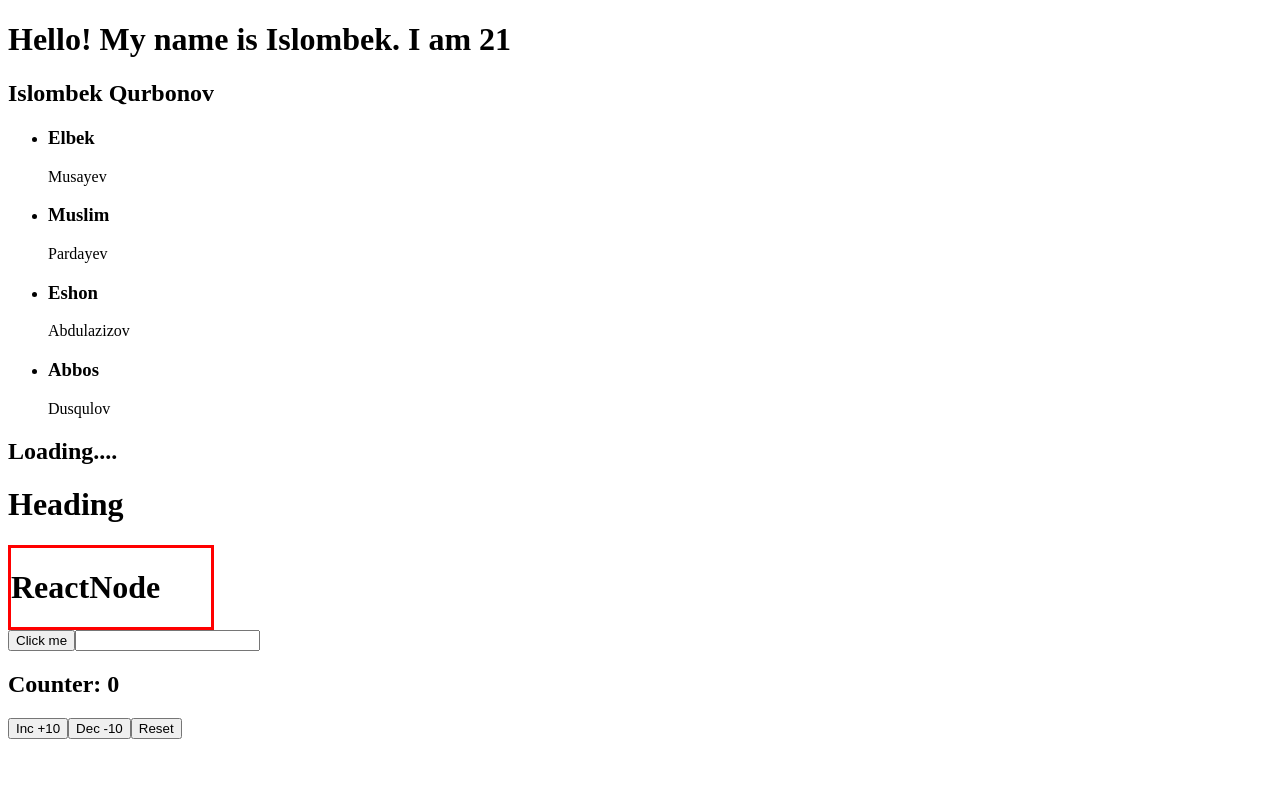
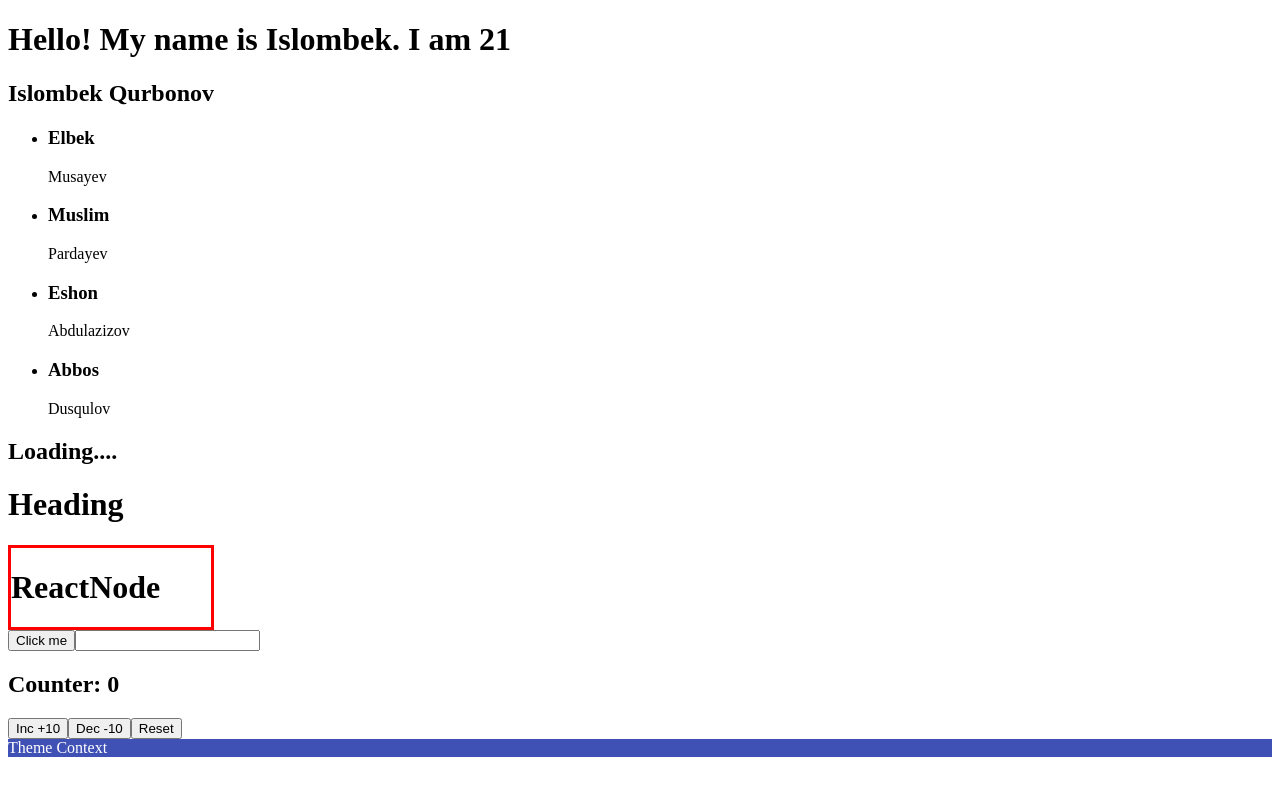
Before and after one commit to Islombek-FD/React-TypeScript, a React (Create React App) app: page / in a window 1280 px wide. Shown: the top 796 px of the page. Built offline with nearby package versions, Linux system fonts and the light colour scheme.

Commit message:
Add Context

```diff
--- a/src/App.tsx
+++ b/src/App.tsx
@@ -9,6 +9,8 @@ import Box from './components/Box';
 import Button from './components/Button';
 import Input from './components/Input';
 import Counter from './components/state/Counter';
+import ThemeBox from './context/ThemBox';
+import { ThemeContextProvider } from './context/ThemBox/ThemeContext';
 
 function App() {
   const fullName = {
@@ -62,6 +64,10 @@ function App() {
       <Input changeHandler={(e) => console.log(e.target.value)} />
 
       <Counter />
+
+      <ThemeContextProvider>
+        <ThemeBox />
+      </ThemeContextProvider>
     </div>
   );
 }
--- /dev/null
+++ b/src/context/ThemBox/ThemeContext.tsx
@@ -0,0 +1,16 @@
+import React, { createContext } from 'react';
+import { theme } from './theme';
+
+export const ThemeContext = createContext(theme);
+
+type ThemeContextProviderProps = {
+   children: React.ReactNode
+}
+
+export const ThemeContextProvider = ({children}: ThemeContextProviderProps) => {
+   return (
+      <ThemeContext.Provider value={theme}>
+         {children}
+      </ThemeContext.Provider>
+   )
+}
--- /dev/null
+++ b/src/context/ThemBox/index.tsx
@@ -0,0 +1,12 @@
+import React, { useContext } from 'react';
+import { ThemeContext } from './ThemeContext';
+
+function ThemeBox() {
+   const theme = useContext(ThemeContext);
+
+   return (
+      <div style={{ backgroundColor: theme.primary.main, color: theme.primary.text }}>Theme Context</div>
+   )
+}
+
+export default ThemeBox;
--- /dev/null
+++ b/src/context/ThemBox/theme.ts
@@ -0,0 +1,10 @@
+export const theme = {
+   primary: {
+      main: '#3f51b5',
+      text: '#fff'
+   },
+   secondary: {
+      main: '#f50057',
+      text: '#fff'
+   }
+}
```
